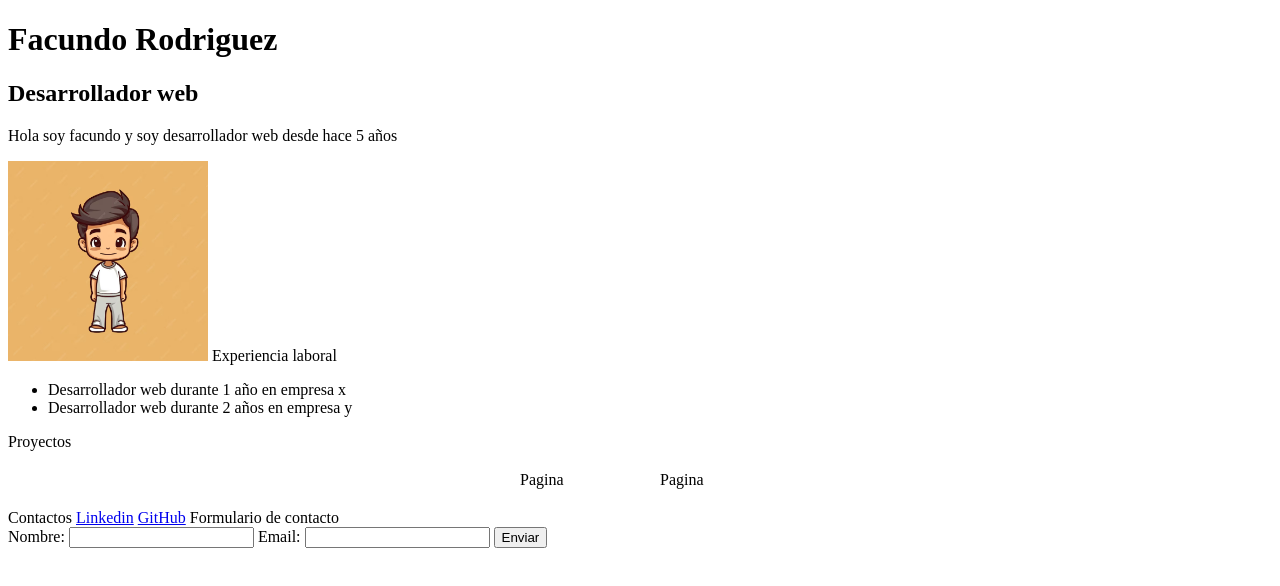
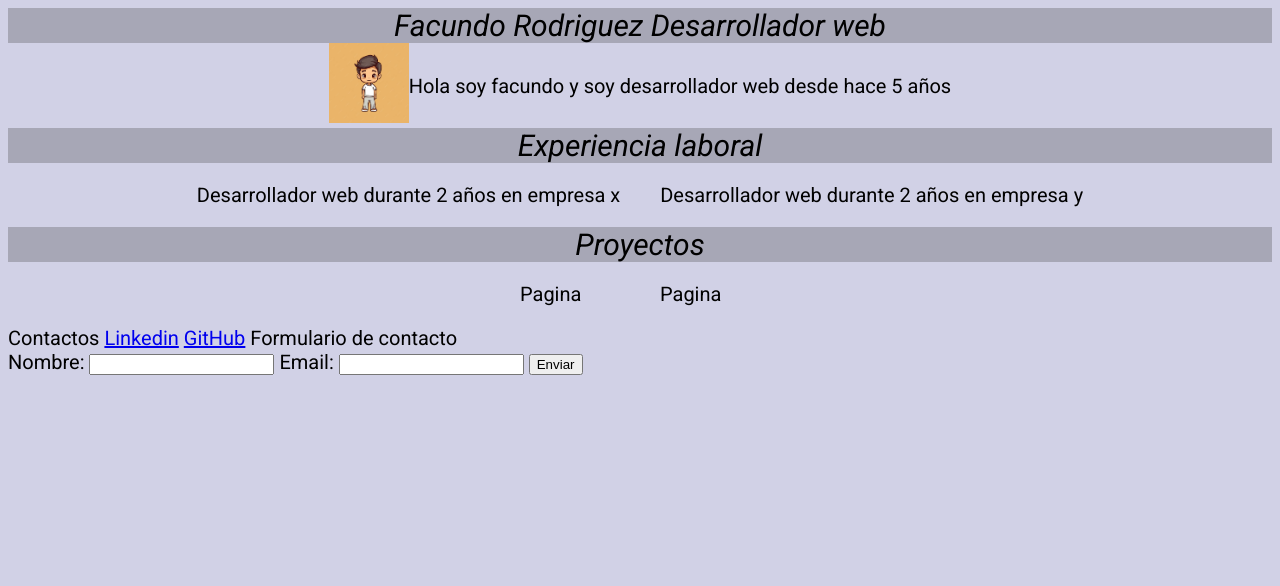
Before and after one commit to aguuperez5/TPN1, a plain HTML site: page index.html in a window 1280 px wide. Drawn offline with Linux system fonts and the light colour scheme.

Commit message:
Ingresado los estilos

```diff
--- a/Estilos/estilos.css
+++ b/Estilos/estilos.css
@@ -1,3 +1,28 @@
+body {
+    background-color: #d1d1e6;
+}
+.titulo {
+    display: flex;
+    align-items: center;
+    justify-content: center;
+    background-color: #a7a7b6;
+    font-size: 30px;
+}
+.subtitulos {
+    display: flex;
+    align-items: center;
+    justify-content: center;
+    background-color: #a7a7b6;
+    font-size: 30px;
+}
+.letra {
+    font-family: "Roboto", sans-serif;
+    font-optical-sizing: auto;
+    font-weight: weight;
+    font-style: normal;
+    font-variation-settings: normal;
+    font-size: 20px;
+}
 .container {
     display: flex;
     flex-wrap: wrap;
--- a/index.html
+++ b/index.html
@@ -4,23 +4,24 @@
 <head>
     <title>Portafolio</title>
     <link rel="stylesheet" type="text/css" href="./Estilos/estilos.css">
-
+    <link rel="preconnect" href="https://fonts.googleapis.com">
+    <link rel="preconnect" href="https://fonts.gstatic.com" crossorigin>
+    <link href="https://fonts.googleapis.com/css2?family=Roboto:ital,wght@0,100..900;1,100..900&display=swap" rel="stylesheet">
 </head>
 
 <body>
-    <h1>Facundo Rodriguez</h1>
-    <h2>Desarrollador web</h2>
-
-    <p>Hola soy facundo y soy desarrollador web desde hace 5 años</p>
-    <img src="./Imagenes/Hombre.png" alt="imagen" width="200" height="200">
-
-    <p1>Experiencia laboral</p1>
-    <ul>
-        <li>Desarrollador web durante 1 año en empresa x</li>
-        <li>Desarrollador web durante 2 años en empresa y</li>
-    </ul>
-
-    <p2>Proyectos</p2>
+    <i class="letra">
+        <i class="titulo">Facundo Rodriguez Desarrollador web</i>
+        <div class="container">
+             <div><img src="./Imagenes/Hombre.png" alt="imagen" height="80px"></div>
+             <div>Hola soy facundo y soy desarrollador web desde hace 5 años</div>
+        </div>
+        <i class="subtitulos">Experiencia laboral</i>
+        <div class="container">
+            <div class="item">Desarrollador web durante 2 años en empresa x</div>
+            <div class="item">Desarrollador web durante 2 años en empresa y</div>
+        </div>
+        <i class="subtitulos">Proyectos</i>
         <div class="container">
             <div class="item">Pagina</div>
             <div class="item">Pagina</div>
@@ -39,6 +40,7 @@
 
             <input type="submit" value="Enviar">
         </form>
+    </i>
 </body>
 
 </html>
```
Lines whose indentation alone changed are shown as unchanged.
